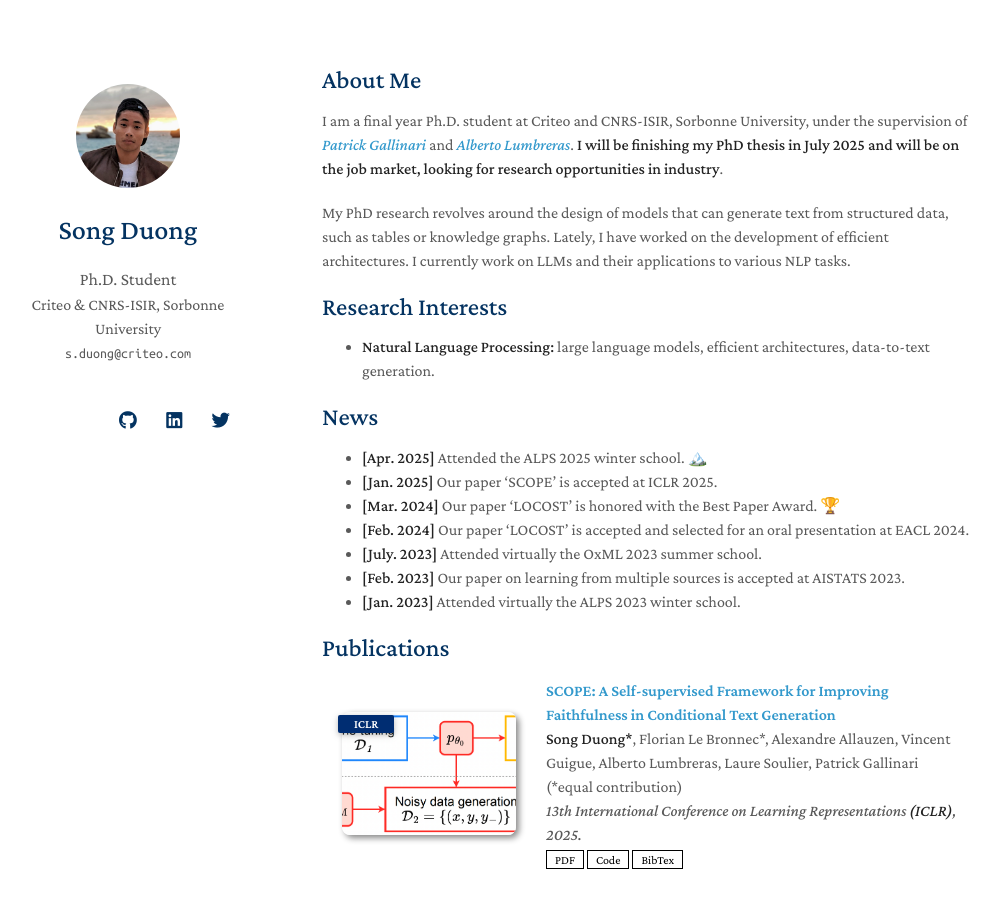
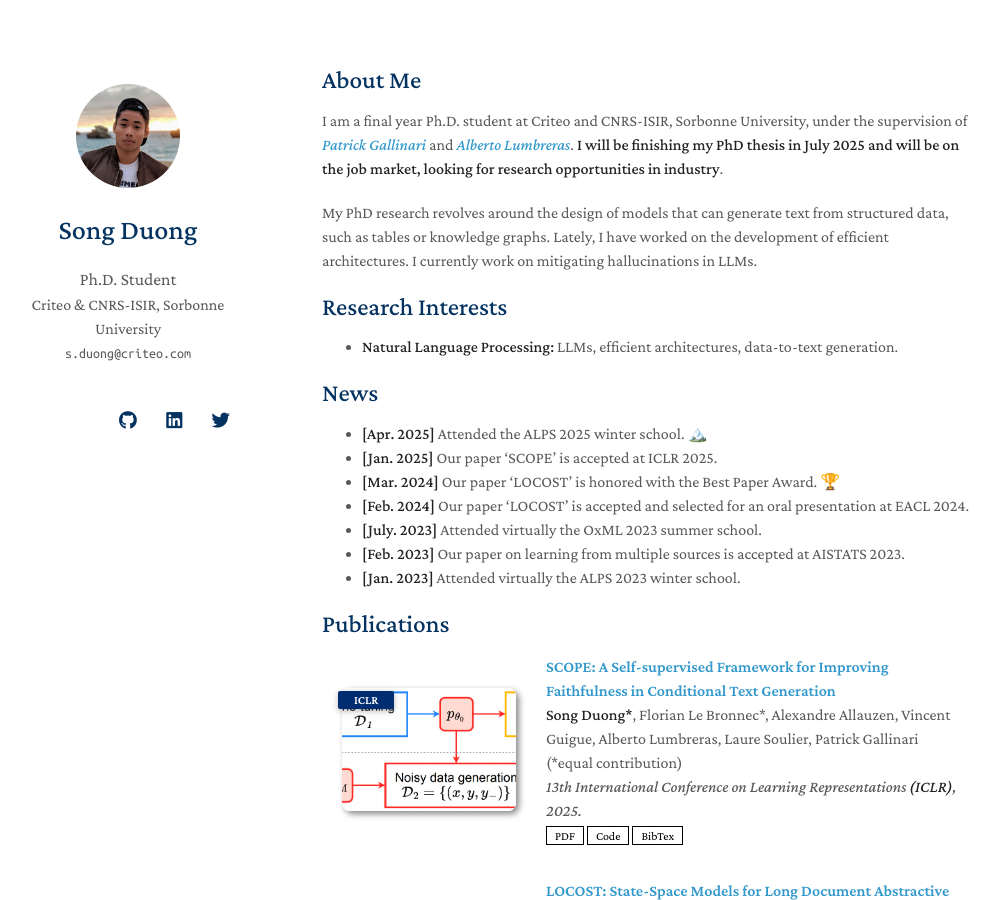
Before and after one commit to sngdng/sngdng.github.io, a Jekyll site: the page built from index.md, in a window 1280 px wide and 900 px high. Shown: the whole window, without its empty margins (148-1148 px from the left). Built offline with Jekyll 4.4.1, drawn with Linux system fonts in a browser that asks for light colours; nearby versions of some CDN libraries; emoji names are drawn with the system emoji font; a style sheet for code colours, icons or effects is not loaded; our own code applies the rules of GitHub Pages for plain Markdown files.

Commit message:
Update cv

```diff
--- a/index.md
+++ b/index.md
@@ -6,11 +6,11 @@ layout: homepage
 
 I am a final year Ph.D. student at Criteo and CNRS-ISIR, Sorbonne University, under the supervision of [*Patrick Gallinari*](https://pages.isir.upmc.fr/gallinari/) and [*Alberto Lumbreras*](https://albertolumbreras.net/). **I will be finishing my PhD thesis in July 2025 and will be on the job market, looking for research opportunities in industry**.
 
-My PhD research revolves around the design of models that can generate text from structured data, such as tables or knowledge graphs. Lately, I have worked on the development of efficient architectures. I currently work on LLMs and their applications to various NLP tasks.
+My PhD research revolves around the design of models that can generate text from structured data, such as tables or knowledge graphs. Lately, I have worked on the development of efficient architectures. I currently work on mitigating hallucinations in LLMs.
 
 ## Research Interests
 
-- **Natural Language Processing:** large language models, efficient architectures, data-to-text generation.
+- **Natural Language Processing:** LLMs, efficient architectures, data-to-text generation.
 
 ## News
 
```
Also changed, not shown: 1 other file.
